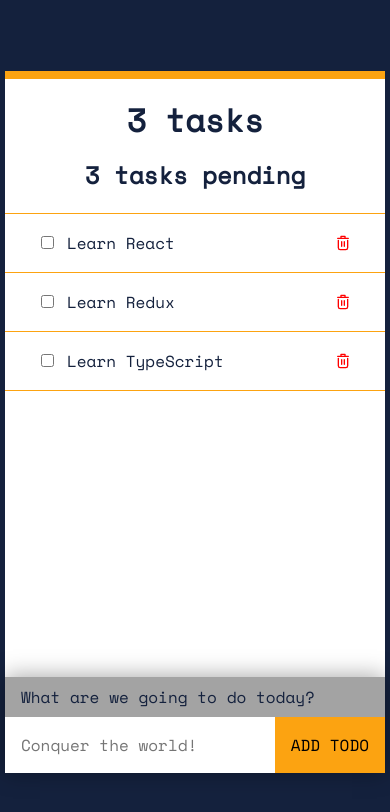
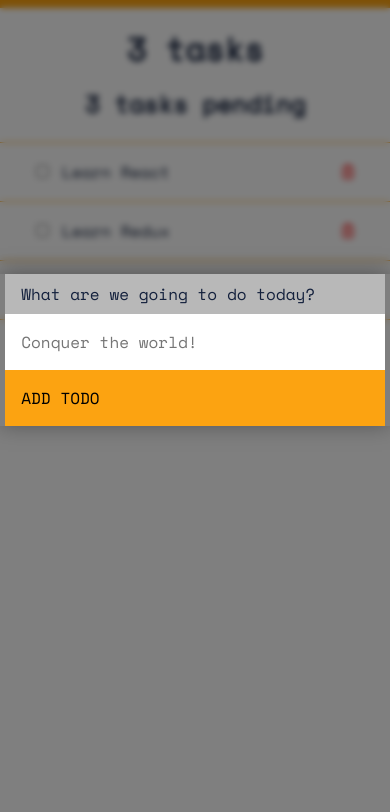
Before and after one commit to moitorrijos/react-redux-ts-todo-app, a React (Create React App) app: page / in a window 390 px wide. Shown: the top 812 px of the page. Built offline with nearby package versions, Linux system fonts and the light colour scheme.

Commit message:
Make form mobile friendly

```diff
--- a/public/index.html
+++ b/public/index.html
@@ -7,7 +7,7 @@
     <meta name="theme-color" content="#000000" />
     <meta
       name="description"
-      content="To do application built with React, Redux and Typescript."
+      content="A to do app built with React, Redux and Typescript by Juan Torrijos."
     />
     <link rel="apple-touch-icon" href="%PUBLIC_URL%/logo192.png" />
     <!--
--- a/src/App.css
+++ b/src/App.css
@@ -8,4 +8,12 @@
   width: 70vw;
   min-width: 380px;
   max-width: 600px;
+  position: relative;
 }
+
+@media (max-width: 600px) {
+  .App {
+    width: 100vw;
+    height: 100dvh;
+  }
+}
--- a/src/components/TodoForm.module.css
+++ b/src/components/TodoForm.module.css
@@ -1,3 +1,6 @@
+.form-background-blur {
+  display: none;
+}
 form {
   box-shadow: 0 -1px 22px rgba(0, 0, 0, 0.35);
 }
@@ -10,11 +13,12 @@
 .todo-input-button {
   display: flex;
 }
-form input {
+form input[type="text"] {
   flex-grow: 1;
   border: none;
   padding: 1rem;
   font: inherit;
+  background: #fff;
 }
 input:focus {
   outline: 2px solid var(--gold);
@@ -30,3 +34,30 @@
   color: black;
   text-transform: uppercase;
 }
+
+@media (max-width: 600px) {
+  .form-background-blur {
+    display: block;
+    position: fixed;
+    top: 0;
+    left: 0;
+    width: 100%;
+    height: 100%;
+    background: rgba(0, 0, 0, 0.5);
+    z-index: 1;
+    backdrop-filter: blur(3px);
+  }
+  form {
+    z-index: 2;
+    padding: 0 0.33rem;
+    position: absolute;
+    width: 100%;
+    bottom: 50%;
+    transform: translateY(0);
+    /* opacity: 0; */
+    pointer-events: none;
+  }
+  .todo-input-button {
+    flex-direction: column;
+  }
+}
--- a/src/components/TodoForm.tsx
+++ b/src/components/TodoForm.tsx
@@ -1,28 +1,29 @@
-import React from 'react';
-import styles from './TodoForm.module.css';
-import { useAppDispatch } from '../app/hooks';
+import React from "react"
+import styles from "./TodoForm.module.css"
+import { useAppDispatch } from "../app/hooks"
 
 function TodoForm() {
-  const dispatch = useAppDispatch();
+  const dispatch = useAppDispatch()
   function addTask(event: React.FormEvent<HTMLFormElement>) {
-    const input = event.currentTarget[0] as HTMLInputElement;
-    event.preventDefault();
-    dispatch({ type: 'todo/addTodo', payload: input.value })
-    input.value = '';
+    const input = event.currentTarget[0] as HTMLInputElement
+    event.preventDefault()
+    dispatch({ type: "todo/addTodo", payload: input.value })
+    input.value = ""
   }
   return (
-    <form onSubmit={addTask}>
-      <label>What are we going to do today?</label>
-      <div className={styles["todo-input-button"]}>
-        <input
-          type="text"
-          name="new-todo"
-          placeholder="Conquer the world!"
-        />
-        <button className={styles['add-task']} type="submit">Add Todo</button>
-      </div>
-    </form>
-  );
+    <>
+      <div className={styles["form-background-blur"]}></div>
+      <form onSubmit={addTask}>
+        <label>What are we going to do today?</label>
+        <div className={styles["todo-input-button"]}>
+          <input type="text" name="new-todo" placeholder="Conquer the world!" />
+          <button className={styles["add-task"]} type="submit">
+            Add Todo
+          </button>
+        </div>
+      </form>
+    </>
+  )
 }
 
-export default TodoForm;
+export default TodoForm
--- a/src/components/TodoList.module.css
+++ b/src/components/TodoList.module.css
@@ -6,6 +6,8 @@
   height: 55vh;
   overflow-y: scroll;
   overflow-x: hidden;
+  display: flex;
+  flex-direction: column;
 }
 li {
   padding: 1rem 2rem;
@@ -40,3 +42,9 @@
   width: 20px;
   height: 1rem;
 }
+
+@media (max-width: 768px) {
+  ul.todo-list {
+    height: initial;
+  }
+}
--- a/src/index.css
+++ b/src/index.css
@@ -1,7 +1,7 @@
 :root {
   --midnight-blue: #14213d;
   --gold: #fca311;
-  --light-gray: #a3a3a3;
+  --light-gray: #b8b8b8;
   --dark-gray: #4d4d4d;
 }
 button {
```
